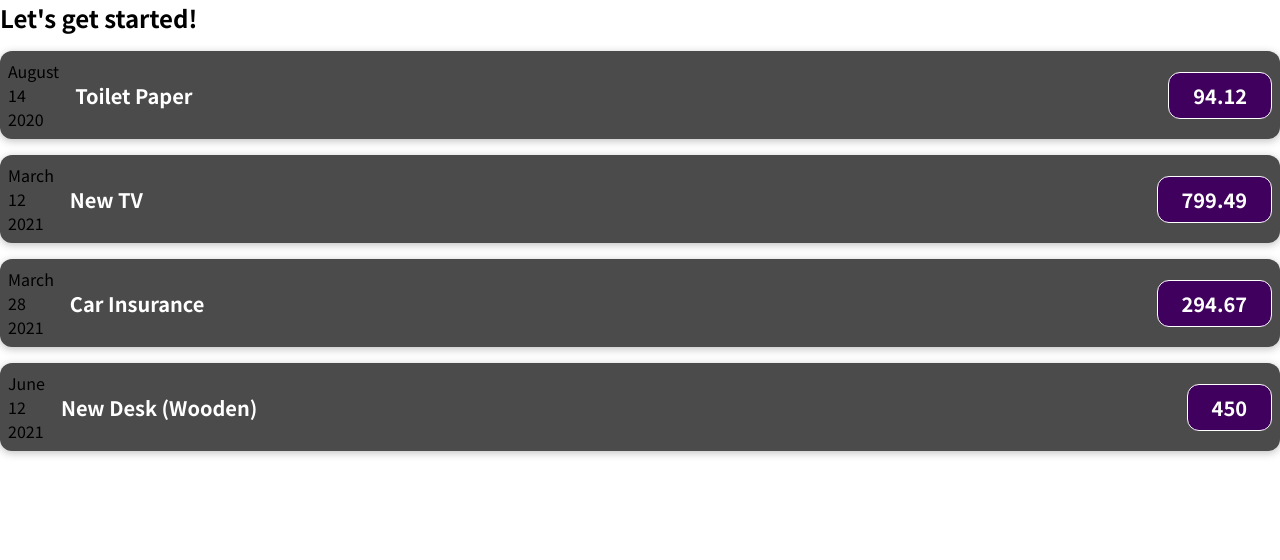
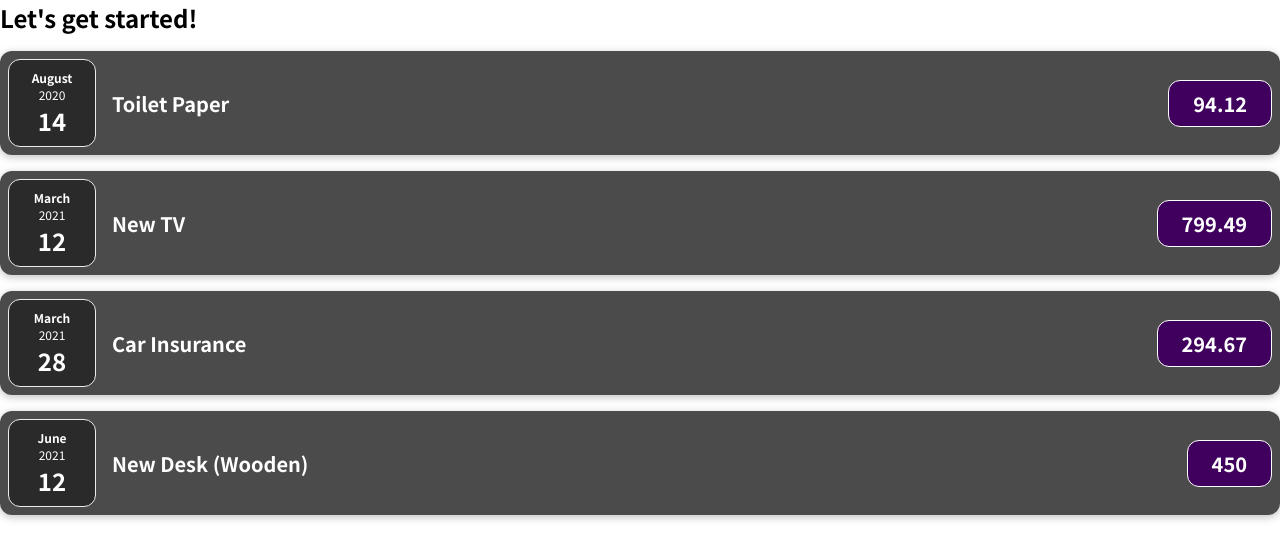
Before and after one commit to AbhinavS96/react-app, a JavaScript app: page / in a window 1280 px wide. Shown: the top 560 px of the page. Built offline with nearby package versions, Linux system fonts and the light colour scheme.

Commit message:
split expense component

```diff
--- /dev/null
+++ b/src/components/ExpenseDate.css
@@ -0,0 +1,26 @@
+.expense-date {
+  display: flex;
+  flex-direction: column;
+  width: 5.5rem;
+  height: 5.5rem;
+  border: 1px solid #ececec;
+  background-color: #2a2a2a;
+  color: white;
+  border-radius: 12px;
+  align-items: center;
+  justify-content: center;
+}
+
+.expense-date__month {
+  font-size: 0.75rem;
+  font-weight: bold;
+}
+
+.expense-date__year {
+  font-size: 0.75rem;
+}
+
+.expense-date__day {
+  font-size: 1.5rem;
+  font-weight: bold;
+}
--- /dev/null
+++ b/src/components/ExpenseDate.js
@@ -0,0 +1,18 @@
+import "./ExpenseDate.css";
+
+function ExpenseDate(props) {
+  const { date } = props;
+  return (
+    <div className="expense-date">
+      <div className="expense-date__month">
+        {date.toLocaleString("en-US", { month: "long" })}
+      </div>
+      <div className="expense-date__year">{date.getFullYear()}</div>
+      <div className="expense-date__day">
+        {date.toLocaleString("en-US", { day: "2-digit" })}
+      </div>
+    </div>
+  );
+}
+
+export default ExpenseDate;
--- a/src/components/ExpenseItem.js
+++ b/src/components/ExpenseItem.js
@@ -1,14 +1,11 @@
+import ExpenseDate from "./ExpenseDate";
 import "./ExpenseItem.css";
 
 function ExpenseItem(props) {
   const { title, amount, date } = props;
   return (
     <div className="expense-item">
-      <div>
-        <div>{date.toLocaleString("en-US", { month: "long" })}</div>
-        <div>{date.toLocaleString("en-US", { day: "2-digit" })}</div>
-        <div>{date.getFullYear()}</div>
-      </div>
+      <ExpenseDate date={date} />
       <div className="expense-item__description">
         <h2>{title}</h2>
         <div className="expense-item__price">{amount}</div>
```
Also changed, not shown: 1 other file (tests, documents, lock files or other folders).
